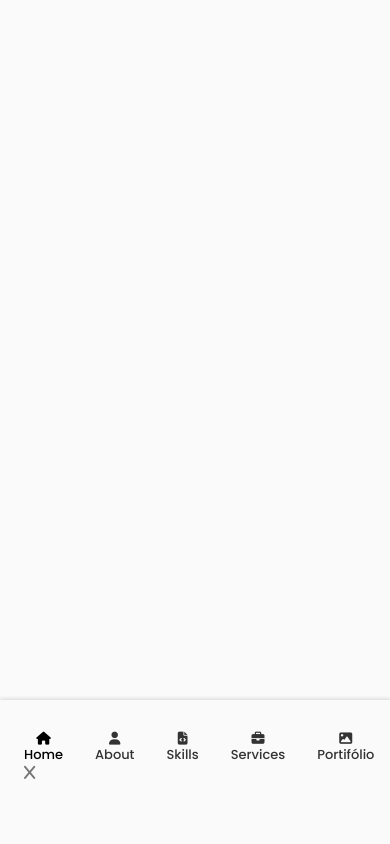
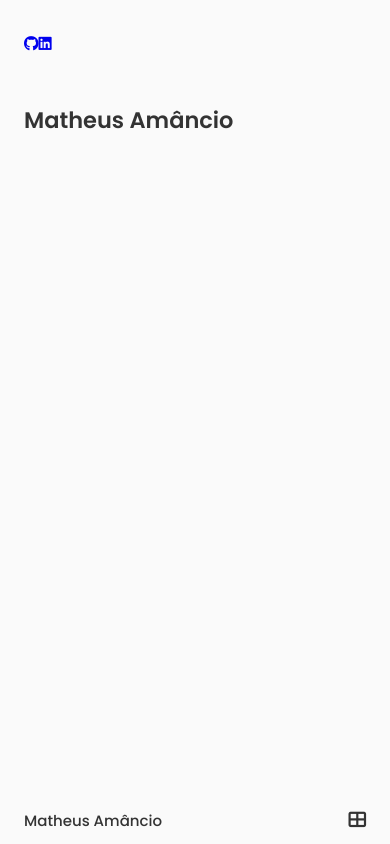
Before and after one commit to amanncio/portfolio, a React (Create React App) app: page / in a window 390 px wide. Built offline with nearby package versions, Linux system fonts and the light colour scheme.

Commit message:
[Header finalizada responsividade OK + Home em construção]

```diff
--- a/src/App.js
+++ b/src/App.js
@@ -1,11 +1,15 @@
 import React from 'react';
 import './App.css';
 import Header from './components/Header/Header';
+import Home from './components/Home/Home';
 
 function App() {
   return (
     <>
       <Header />
+      <main className="main">
+        <Home />
+      </main>
     </>
   );
 }
--- a/src/components/Header/Header.jsx
+++ b/src/components/Header/Header.jsx
@@ -1,14 +1,19 @@
-import React from 'react'
+import React, { useState } from 'react'
 import "./header.css";
 
 const Header = () => {
+    /* ====== Toggle Menu ====== */
+    const [toggle, setToggle] =  useState(false)
+
   return (
     <header className="header">
         <nav className="nav container">
-            <a href="index.html" className="nav__logo">Amancio</a>
+            <a href="index.html" className="nav__logo">
+                Matheus Amâncio
+            </a>
 
-            <div className="nav__menu">
-                <ul className='nav__list grid'>
+            <div className={toggle ? "nav__menu show-menu" : "nav__menu"}>
+                <ul className="nav__list grid">
                     <li className="nav__item">
                         <a href="#home" className="nav__link active-link">
                         <i className="fa-solid fa-house nav__icon"></i>
@@ -50,9 +55,9 @@ const Header = () => {
                         </a>
                     </li>
                 </ul>
-                <i className="fa-solid fa-x nav__close"></i>
+                <i className="fa-solid fa-x nav__close" onClick={() => setToggle(!  toggle)}></i>
             </div>
-            <div className="nav__toggle">
+            <div className="nav__toggle" onClick={() => setToggle(!toggle)}>
                 <i className="fa-solid fa-table-cells-large"></i>
             </div>
         </nav>
--- a/src/components/Header/header.css
+++ b/src/components/Header/header.css
@@ -63,12 +63,47 @@
 
     .nav__menu {
         position: fixed;
-        bottom: 0;
+        bottom: -100%;
         left: 0;
         width: 100%;
         background-color: var(--body-color);
         padding: 2rem 1.5rem 4rem;
         box-shadow: 0 -1px 4px rgba(0, 0, 0, 0.15);
+        border-radius: 1.5rem 1.5rem 0 0;
+        transition: .3s;
+    }
+
+    /* Show Menu */
+    .show-menu {
+        bottom: 0;
+    }
+
+    .nav__list {
+        display: grid;
+        grid-template-columns: repeat(3, 1fr);
+        gap: 2rem;
+    }
+
+    .nav__icon {
+        font-size: 1.2rem;
+    }
+
+    .nav__close {
+        position: absolute;
+        right: 1.3rem;
+        bottom: .5rem;
+        font-size: 1.2rem;
+        cursor: pointer;
+        color: var(--title-color);
+    }
+
+    .nav__close:hover {
+        color: var(--title-color-dark);
+    }
+
+    .nav__toggle {
+        font-size: 1.1rem;
+        cursor: pointer;
     }
 
     .nav__icon,
@@ -77,3 +112,14 @@
         display: block;
     }
 }
+
+/* ====== For Small Devices ====== */
+@media screen and (max-width: 350px) {
+    .nav__menu {
+        padding:2rem 0.25rem 4rem;
+    }
+
+    .nav__list {
+        column-gap: 0;
+    }
+}
--- /dev/null
+++ b/src/components/Home/Data.jsx
@@ -0,0 +1,13 @@
+import React from 'react'
+
+const Data = () => {
+  return (
+    <div className="home__data">
+        <h1 className="home__title">
+            Matheus Amâncio
+        </h1>
+    </div>
+  )
+}
+
+export default Data
--- /dev/null
+++ b/src/components/Home/Home.jsx
@@ -0,0 +1,23 @@
+import React from 'react'
+import Social from './Social';
+import "./home.css"
+import Data from './Data';
+
+const Home = () => {
+  return (
+    <section className="home section" id="home">
+        <div className="home__container container grid">
+            <div className="home__content grid">
+                <Social />
+
+                <div className="home__img"></div>
+
+                <Data />
+
+            </div>
+        </div>
+    </section>
+  )
+}
+
+export default Home;
--- /dev/null
+++ b/src/components/Home/Social.jsx
@@ -0,0 +1,17 @@
+import React from 'react'
+
+const Social = () => {
+  return (
+    <div className="home__social">
+        <a href="https://github.com/amanncio" className="home__social-icon" target="_blank" rel="noreferrer">
+            <i className="fa-brands fa-github"></i>
+        </a>
+
+        <a href="https://www.linkedin.com/in/matheusamanncio/" className="home__social-icon" target="_blank" rel="noreferrer">
+            <i className="fa-brands fa-linkedin"></i>
+        </a>
+    </div>
+  )
+}
+
+export default Social
```
Also changed, not shown: src/components/Home/home.css (added).
